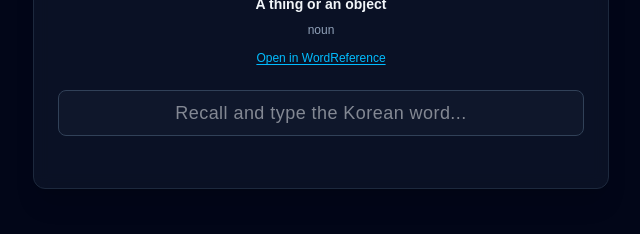
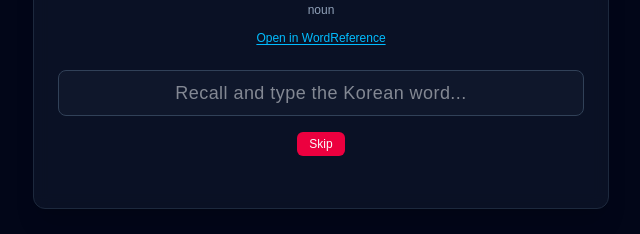
Before and after one commit to Glazedfrost/korean-typing, a Next.js app: page / in a window 1280 px wide. Both pictures are taken after a click on the button "Recall Mode". Shown: the part 544-778 px from the top of the page, without its empty margins (319-959 px from the left). Built offline with nearby package versions, Linux system fonts and the light colour scheme; no server answers.

Commit message:
added skip option

```diff
--- a/app/TypingGame.tsx
+++ b/app/TypingGame.tsx
@@ -152,6 +152,8 @@ export default function TypingGame() {
   const [errors, setErrors] = useState(0);
   const [mode, setMode] = useState<GameMode>("copy");
   const [justCompleted, setJustCompleted] = useState(false);
+  const [skipNotice, setSkipNotice] = useState(false);
+  const [forcedIndex, setForcedIndex] = useState<number | null>(null);
   const [complexityFilter, setComplexityFilter] =
     useState<ComplexityFilter>("A");
   const [frequencyBandId, setFrequencyBandId] =
@@ -243,6 +245,15 @@ export default function TypingGame() {
       return undefined;
     }
 
+    // If a forced index was set (Skip), return that immediately for one render.
+    if (forcedIndex !== null && typeof forcedIndex === 'number') {
+      const forced = wordList[forcedIndex];
+      if (forced) {
+        console.log('[GetValidWord] Using forced index from skip:', forcedIndex, forced.korean);
+        return forced;
+      }
+    }
+
     // Ensure currentIndex is within bounds
     const safeIndex = currentIndex < wordList.length ? currentIndex : currentIndex % wordList.length;
 
@@ -270,6 +281,15 @@ export default function TypingGame() {
   };
 
   const currentWord: Word | undefined = getValidCurrentWord();
+
+  // Clear forcedIndex after it was consumed so subsequent renders follow normal rules
+  useEffect(() => {
+    if (forcedIndex !== null) {
+      const t = window.setTimeout(() => setForcedIndex(null), 50);
+      return () => window.clearTimeout(t);
+    }
+    return undefined;
+  }, [forcedIndex]);
 
   // Derive current "level" from complexity * frequency band, e.g.
   // Level 1: A + 1–500, Level 2: A + 501–1000, etc.
@@ -690,6 +710,61 @@ export default function TypingGame() {
     });
   };
 
+  // Skip current word in Recall Mode — treated as a failed attempt:
+  // - adds word to `reviewWords` (and Supabase when authenticated)
+  // - increments attempts, resets streak, advances to next word
+  const handleSkipCurrentWord = () => {
+    if (!currentWord || mode !== "recall") return;
+
+    console.info('[Skip] handler called for:', currentWord.korean, currentWord.id);
+    setSkipNotice(true);
+    window.setTimeout(() => setSkipNotice(false), 1200);
+
+    setTotalAttempts((prev) => prev + 1);
+
+    if (user) {
+      setReviewWords((prev) => {
+        if (!prev.find((w) => w.id === currentWord.id)) {
+          const updated = [...prev, currentWord];
+          addReviewWord(user.id, currentWord).catch((err) =>
+            console.error('[TypingGame] Error saving skipped (review) word:', err)
+          );
+          return updated;
+        }
+        return prev;
+      });
+    } else {
+      setReviewWords((prev) => (prev.find((w) => w.id === currentWord.id) ? prev : [...prev, currentWord]));
+    }
+
+    setErrors(1);
+    setCurrentStreak(0);
+    setJustCompleted(false);
+    setInput("");
+    setMadeMistakeOnCurrentWord(false);
+
+    // Select next index — prefer a different, unlearned (in Recall Mode) word.
+    const nextIndex = (() => {
+      if (wordList.length === 0) return 0;
+      const learnedIds = new Set(learnedWords.map((w) => w.id));
+
+      for (let offset = 1; offset < wordList.length; offset++) {
+        const candidate = wordList[(currentIndex + offset) % wordList.length];
+        if (!candidate) continue;
+        if (candidate.id === currentWord.id) continue; // ensure different word
+        if (mode === "copy" || !learnedIds.has(candidate.id)) return (currentIndex + offset) % wordList.length;
+      }
+
+      // fallback: advance by one (may wrap to same if pool size === 1)
+      return (currentIndex + 1) % Math.max(1, wordList.length);
+    })();
+
+    setCurrentIndex(nextIndex);
+    // Force show the chosen index for this render (getValidCurrentWord will honor it)
+    setForcedIndex(nextIndex);
+    console.log('[Skip] Skipped word processed; moving to index', nextIndex, '->', wordList[nextIndex]?.korean ?? '(none)');
+  };
+
   return (
     <div className="flex min-h-screen items-center justify-center bg-slate-950 px-4 text-slate-50">
       <div className="w-full max-w-xl rounded-xl border border-slate-800 bg-slate-900/70 p-6 shadow-xl backdrop-blur">
@@ -1075,6 +1150,17 @@ export default function TypingGame() {
                   setInput(e.currentTarget.value);
                 }}
                 onKeyDown={(e) => {
+                  // Support Skip via Escape in Recall mode
+                  if (e.key === "Escape" && mode === "recall") {
+                    if (isComposing) {
+                      e.preventDefault();
+                      return;
+                    }
+                    e.preventDefault();
+                    handleSkipCurrentWord();
+                    return;
+                  }
+
                   if (e.key === "Enter") {
                     // Ignore Enter while the IME is still composing a syllable.
                     if (isComposing) {
@@ -1093,11 +1179,25 @@ export default function TypingGame() {
                 className="w-full rounded-lg border border-slate-700 bg-slate-900 px-3 py-2 text-center text-lg tracking-wide text-slate-50 outline-none ring-sky-500/60 focus:border-sky-500 focus:ring-2"
                 autoFocus
               />
+              {mode === "recall" && currentWord && (
+                <div className="mt-2 flex justify-center gap-2">
+                  <button
+                    type="button"
+                    onClick={handleSkipCurrentWord}
+                    className="rounded-md bg-rose-600 px-3 py-1 text-xs font-medium hover:bg-rose-500 transition"
+                  >
+                    Skip
+                  </button>
+                </div>
+              )}
               <div className="h-5 text-center text-sm">
                 {justCompleted && (
                   <span className="font-medium text-emerald-400">
                     Perfect! Moving to the next word…
                   </span>
+                )}
+                {skipNotice && (
+                  <span className="font-medium text-rose-300">Skipped — added to review</span>
                 )}
               </div>
             </div>
```
